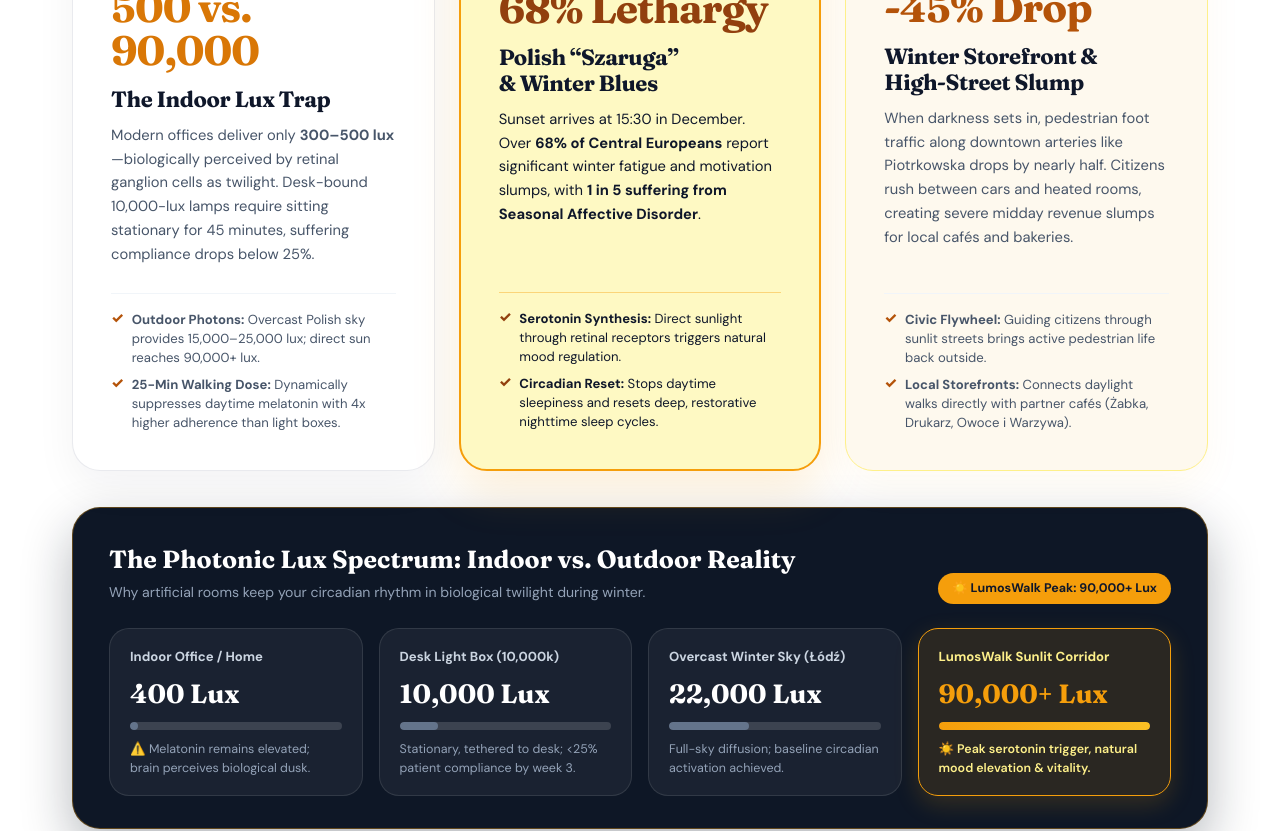
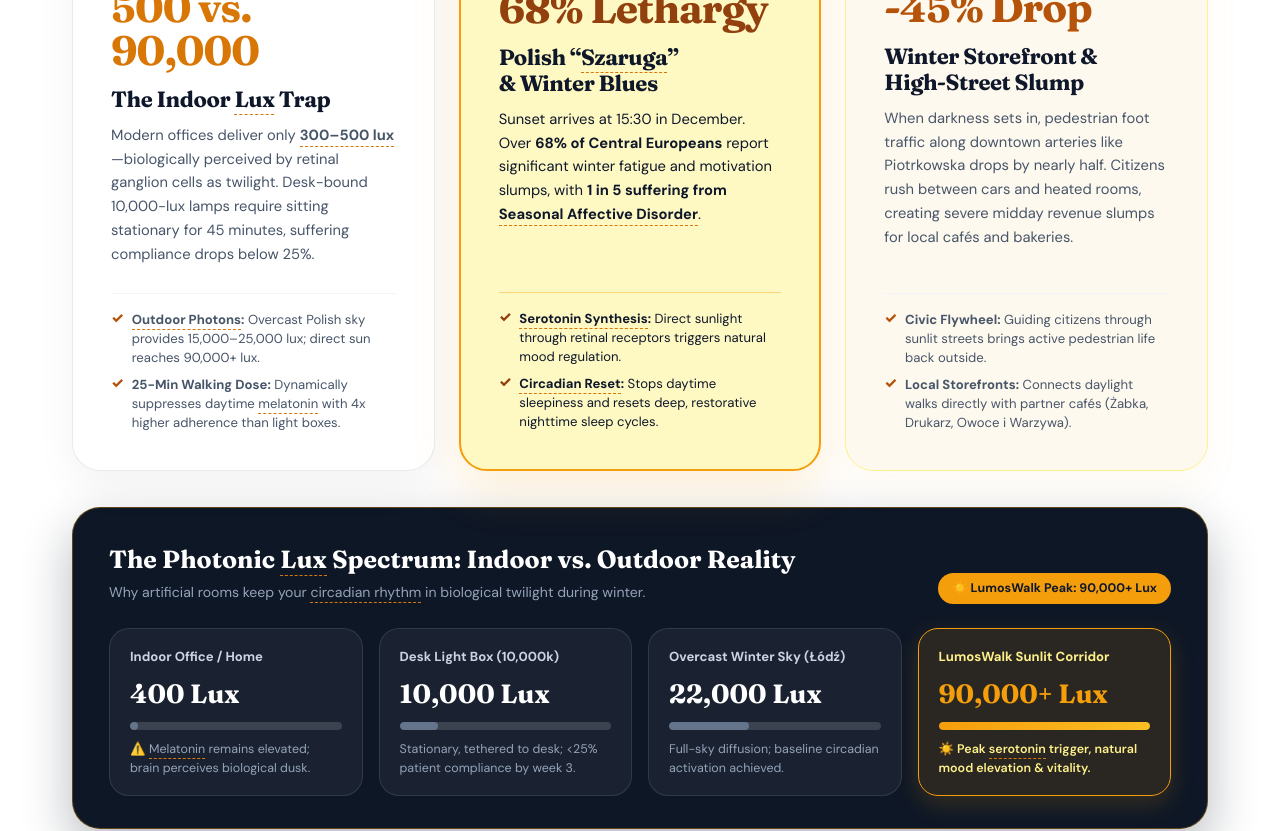
Before and after one commit to KAN19/lumos-walk-landingpage, a React (Vite) app: page / in a window 1280 px wide. Shown: the part 1400-2231 px from the top of the page. Built offline with nearby package versions, Linux system fonts and the light colour scheme.

Commit message:
feat: add interactive hover tooltips for scientific terminology

```diff
--- a/src/App.jsx
+++ b/src/App.jsx
@@ -1,4 +1,44 @@
 import React, { useState } from 'react';
+
+// Reusable Interactive Scientific Terminology Tooltip
+function SciTerm({ children, title, desc }) {
+  const [open, setOpen] = useState(false);
+
+  return (
+    <span
+      className={`sci-term-wrapper ${open ? 'is-open' : ''}`}
+      onMouseEnter={() => setOpen(true)}
+      onMouseLeave={() => setOpen(false)}
+      onClick={(e) => {
+        e.stopPropagation();
+        setOpen((prev) => !prev);
+      }}
+      onFocus={() => setOpen(true)}
+      onBlur={() => setOpen(false)}
+      onKeyDown={(e) => {
+        if (e.key === 'Enter' || e.key === ' ') {
+          e.preventDefault();
+          setOpen((prev) => !prev);
+        } else if (e.key === 'Escape') {
+          setOpen(false);
+        }
+      }}
+      tabIndex={0}
+      role="button"
+      aria-label={`Definition for ${title || children}`}
+    >
+      <span className="sci-term-trigger">{children}</span>
+      {open && (
+        <span className="sci-term-tooltip" role="tooltip">
+          <span className="sci-term-tooltip-title">
+            <span className="sci-term-dot">●</span> {title || children}
+          </span>
+          <span className="sci-term-tooltip-desc">{desc}</span>
+        </span>
+      )}
+    </span>
+  );
+}
 
 const HOURLY_SOLAR_CURVE = [
   { hour: 8, pct: 24, lux: '18,500 lux', cloud: '35% clouds', isPeak: false },
@@ -222,7 +262,7 @@ export default function App() {
                 Daylight is medicine that your body cannot synthesize indoors.
               </h2>
               <p className="section-subcopy">
-                Between November and March at latitude 51.7°N (Łódź), daylight drops under 7.5 hours and low-angle winter sun is trapped by dense brick street canyons. Indoor lighting traps our biology in twilight, triggering winter depression (SAD) and freezing downtown street life.
+                Between November and March at latitude 51.7°N (Łódź), daylight drops under 7.5 hours and low-angle winter sun is trapped by dense brick street canyons. Indoor lighting traps our biology in twilight, triggering winter depression (<SciTerm title="SAD (Seasonal Affective Disorder)" desc="A clinically recognized type of major depression that follows a seasonal cycle, driven by biological light deprivation during autumn and winter in high-latitude regions.">SAD</SciTerm>) and freezing downtown street life.
               </p>
             </div>
           </div>
@@ -235,20 +275,20 @@ export default function App() {
                 <span className="science-stat-badge">01 · Biological Gap</span>
                 <div className="science-big-stat solar">500 vs. 90,000</div>
                 <h3 className="card-serif-title" style={{ fontSize: '1.38rem', textWrap: 'balance' }}>
-                  The Indoor Lux Trap
+                  The Indoor <SciTerm title="Lux (lx)" desc="The SI unit of light illuminance (1 lux = 1 lumen per m²). Indoor offices produce only 300–500 lux, while outdoor sunlight delivers 15,000 to over 90,000 lux.">Lux</SciTerm> Trap
                 </h3>
                 <p className="card-body-text" style={{ fontSize: '0.92rem' }}>
-                  Modern offices deliver only <strong>300–500 lux</strong>—biologically perceived by retinal ganglion cells as twilight. Desk-bound 10,000-lux lamps require sitting stationary for 45 minutes, suffering compliance drops below 25%.
+                  Modern offices deliver only <strong><SciTerm title="Lux (lx)" desc="The SI unit of light illuminance. Indoor rooms deliver only 300–500 lux—biologically perceived by the human eye as twilight.">300–500 lux</SciTerm></strong>—biologically perceived by retinal ganglion cells as twilight. Desk-bound 10,000-lux lamps require sitting stationary for 45 minutes, suffering compliance drops below 25%.
                 </p>
               </div>
               <div className="screen-specs-list" style={{ marginTop: 'auto', paddingTop: '16px' }}>
                 <div className="screen-spec-item">
                   <span className="screen-spec-bullet">✓</span>
-                  <span><strong>Outdoor Photons:</strong> Overcast Polish sky provides 15,000–25,000 lux; direct sun reaches 90,000+ lux.</span>
+                  <span><strong><SciTerm title="Outdoor Photons" desc="Natural light particles entering the eye, activating intrinsically photosensitive retinal ganglion cells (ipRGCs) that stimulate alertness in the brain.">Outdoor Photons</SciTerm>:</strong> Overcast Polish sky provides 15,000–25,000 lux; direct sun reaches 90,000+ lux.</span>
                 </div>
                 <div className="screen-spec-item">
                   <span className="screen-spec-bullet">✓</span>
-                  <span><strong>25-Min Walking Dose:</strong> Dynamically suppresses daytime melatonin with 4x higher adherence than light boxes.</span>
+                  <span><strong>25-Min Walking Dose:</strong> Dynamically suppresses daytime <SciTerm title="Melatonin" desc="The body's natural sleep hormone. Bright outdoor daylight (>10,000 lux) rapidly shuts down daytime melatonin secretion, clearing winter brain fog.">melatonin</SciTerm> with 4x higher adherence than light boxes.</span>
                 </div>
               </div>
             </article>
@@ -259,20 +299,20 @@ export default function App() {
                 <span className="science-stat-badge">02 · Emotional Reality</span>
                 <div className="science-big-stat" style={{ color: '#92400e' }}>68% Lethargy</div>
                 <h3 className="card-serif-title" style={{ fontSize: '1.38rem', textWrap: 'balance' }}>
-                  Polish “Szaruga” &amp; Winter Blues
+                  Polish “<SciTerm title="Szaruga (Polish Winter Gray)" desc="A cultural and meteorological term in Poland describing the prolonged, overcast, monochromatic low-light season between November and March.">Szaruga</SciTerm>” &amp; Winter Blues
                 </h3>
                 <p className="card-body-text" style={{ color: '#0f172a', fontSize: '0.92rem' }}>
-                  Sunset arrives at 15:30 in December. Over <strong>68% of Central Europeans</strong> report significant winter fatigue and motivation slumps, with <strong>1 in 5 suffering from Seasonal Affective Disorder</strong>.
+                  Sunset arrives at 15:30 in December. Over <strong>68% of Central Europeans</strong> report significant winter fatigue and motivation slumps, with <strong>1 in 5 suffering from <SciTerm title="SAD (Seasonal Affective Disorder)" desc="Seasonal Affective Disorder is a recurrent seasonal depression caused by inadequate ocular exposure to high-intensity natural daylight.">Seasonal Affective Disorder</SciTerm></strong>.
                 </p>
               </div>
               <div className="screen-specs-list" style={{ marginTop: 'auto', paddingTop: '16px', borderColor: 'rgba(245, 158, 11, 0.4)' }}>
                 <div className="screen-spec-item" style={{ color: '#0f172a' }}>
                   <span className="screen-spec-bullet" style={{ color: '#92400e' }}>✓</span>
-                  <span><strong>Serotonin Synthesis:</strong> Direct sunlight through retinal receptors triggers natural mood regulation.</span>
+                  <span><strong><SciTerm title="Serotonin Synthesis" desc="Serotonin is a key mood-stabilizing neurotransmitter. Retinal daylight signals the hypothalamus and dorsal raphe nucleus to stimulate serotonin release.">Serotonin Synthesis</SciTerm>:</strong> Direct sunlight through retinal receptors triggers natural mood regulation.</span>
                 </div>
                 <div className="screen-spec-item" style={{ color: '#0f172a' }}>
                   <span className="screen-spec-bullet" style={{ color: '#92400e' }}>✓</span>
-                  <span><strong>Circadian Reset:</strong> Stops daytime sleepiness and resets deep, restorative nighttime sleep cycles.</span>
+                  <span><strong><SciTerm title="Circadian Rhythm Reset" desc="The 24-hour internal biological clock regulating sleep-wake cycles, energy, and body temperature. It requires bright morning/midday daylight to stay synchronized.">Circadian Reset</SciTerm>:</strong> Stops daytime sleepiness and resets deep, restorative nighttime sleep cycles.</span>
                 </div>
               </div>
             </article>
@@ -306,8 +346,8 @@ export default function App() {
           <div className="lux-spectrum-card">
             <div className="lux-spectrum-header">
               <div>
-                <div className="lux-spectrum-title">The Photonic Lux Spectrum: Indoor vs. Outdoor Reality</div>
-                <div className="lux-spectrum-subtitle">Why artificial rooms keep your circadian rhythm in biological twilight during winter.</div>
+                <div className="lux-spectrum-title">The Photonic <SciTerm title="Lux (lx)" desc="The SI scientific unit measuring light intensity. 1 lux = 1 lumen per m². Compare 400 lux indoors to 90,000+ lux in direct sun.">Lux</SciTerm> Spectrum: Indoor vs. Outdoor Reality</div>
+                <div className="lux-spectrum-subtitle">Why artificial rooms keep your <SciTerm title="Circadian Rhythm" desc="Your body's master internal clock coordinating cellular regeneration, cortisol levels, and nighttime melatonin production.">circadian rhythm</SciTerm> in biological twilight during winter.</div>
               </div>
               <span style={{ background: '#f59e0b', color: '#0f172a', fontWeight: 800, fontSize: '0.78rem', padding: '6px 14px', borderRadius: '999px' }}>
                 ☀️ LumosWalk Peak: 90,000+ Lux
@@ -319,7 +359,7 @@ export default function App() {
                 <div className="lux-env-name">Indoor Office / Home</div>
                 <div className="lux-env-value">400 Lux</div>
                 <div className="lux-bar-indicator"><div className="lux-bar-fill" style={{ width: '4%' }}></div></div>
-                <div className="lux-env-desc">⚠️ Melatonin remains elevated; brain perceives biological dusk.</div>
+                <div className="lux-env-desc">⚠️ <SciTerm title="Melatonin" desc="Sleep hormone that remains elevated in dim rooms (<500 lux), causing afternoon fatigue.">Melatonin</SciTerm> remains elevated; brain perceives biological dusk.</div>
               </div>
 
               <div className="lux-bar-col">
@@ -340,7 +380,7 @@ export default function App() {
                 <div className="lux-env-name" style={{ color: '#fef08a' }}>LumosWalk Sunlit Corridor</div>
                 <div className="lux-env-value">90,000+ Lux</div>
                 <div className="lux-bar-indicator"><div className="lux-bar-fill" style={{ width: '100%' }}></div></div>
-                <div className="lux-env-desc">☀️ Peak serotonin trigger, natural mood elevation &amp; vitality.</div>
+                <div className="lux-env-desc">☀️ Peak <SciTerm title="Serotonin" desc="Key neurotransmitter regulating mood and emotional resilience, triggered directly by intense outdoor solar photons.">serotonin</SciTerm> trigger, natural mood elevation &amp; vitality.</div>
               </div>
             </div>
           </div>
@@ -361,7 +401,7 @@ export default function App() {
                 into a daily routine.
               </h2>
               <p className="section-subcopy">
-                Now that the health science and local realities are clear, how do we make outdoor sunlight an effortless, rewarding habit in a city of tall shadows? LumosWalk combines 3D shadow raytracing with local café perks.
+                Now that the health science and local realities are clear, how do we make outdoor sunlight an effortless, rewarding habit in a city of tall shadows? LumosWalk combines <SciTerm title="3D Shadow Raytracing" desc="Computer algorithms that model building heights, architectural facades, and solar angles in real time to map sunlight on every sidewalk.">3D shadow raytracing</SciTerm> with local café perks.
               </p>
             </div>
           </div>
@@ -559,7 +599,7 @@ export default function App() {
                 </h3>
                 <p className="card-body-text">
                   Before any map loads: weekly progress, a mutually exclusive
-                  live session banner, and today’s peak windows with Lux and
+                  live session banner, and today’s peak windows with <SciTerm title="Lux (lx)" desc="Scientific measurement of light intensity (10,000 to 92,000 lux outdoors vs. 400 lux indoors).">Lux</SciTerm> and
                   hourly sun instead of noisy weather news.
                 </p>
               </div>
--- a/src/index.css
+++ b/src/index.css
@@ -913,6 +913,100 @@ a {
   color: #94a3b8;
 }
 
+/* ==================== INTERACTIVE SCIENTIFIC TERMINOLOGY TOOLTIPS ==================== */
+.sci-term-wrapper {
+  position: relative;
+  display: inline;
+  cursor: help;
+  outline: none;
+}
+
+.sci-term-trigger {
+  border-bottom: 1.5px dashed #d97706;
+  color: inherit;
+  font-weight: inherit;
+  transition: all 0.18s ease-in-out;
+  padding-bottom: 1px;
+}
+
+.sci-term-wrapper:hover .sci-term-trigger,
+.sci-term-wrapper:focus-visible .sci-term-trigger,
+.sci-term-wrapper.is-open .sci-term-trigger {
+  border-bottom-color: #f59e0b;
+  background-color: rgba(245, 158, 11, 0.14);
+  border-radius: 3px;
+}
+
+.sci-term-tooltip {
+  position: absolute;
+  bottom: calc(100% + 10px);
+  left: 50%;
+  transform: translateX(-50%);
+  width: 290px;
+  max-width: 86vw;
+  background: #0e1726;
+  color: #f8fafc;
+  padding: 12px 16px;
+  border-radius: 12px;
+  box-shadow: 0 16px 36px rgba(14, 23, 38, 0.35), 0 0 0 1px rgba(245, 158, 11, 0.35);
+  font-size: 0.82rem;
+  line-height: 1.45;
+  z-index: 9999;
+  pointer-events: auto;
+  text-align: left;
+  animation: sciTooltipFade 0.18s cubic-bezier(0.16, 1, 0.3, 1);
+  font-family: var(--font-sans);
+  font-weight: normal;
+  white-space: normal;
+  display: block;
+}
+
+/* Downward indicator triangle */
+.sci-term-tooltip::after {
+  content: '';
+  position: absolute;
+  top: 100%;
+  left: 50%;
+  transform: translateX(-50%);
+  border-width: 6px 6px 0 6px;
+  border-style: solid;
+  border-color: #0e1726 transparent transparent transparent;
+}
+
+@keyframes sciTooltipFade {
+  from {
+    opacity: 0;
+    transform: translate(-50%, 6px);
+  }
+  to {
+    opacity: 1;
+    transform: translate(-50%, 0);
+  }
+}
+
+.sci-term-tooltip-title {
+  display: flex;
+  align-items: center;
+  gap: 6px;
+  font-weight: 700;
+  color: #fef08a;
+  font-size: 0.83rem;
+  margin-bottom: 5px;
+  letter-spacing: 0.01em;
+}
+
+.sci-term-dot {
+  color: #f59e0b;
+  font-size: 0.72rem;
+  line-height: 1;
+}
+
+.sci-term-tooltip-desc {
+  color: #cbd5e1;
+  font-size: 0.8rem;
+  line-height: 1.44;
+}
+
 @media (max-width: 980px) {
   .hero-grid,
   .bento-2x2,
```
